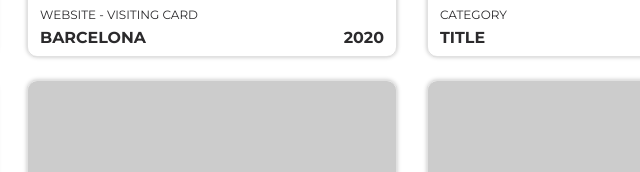
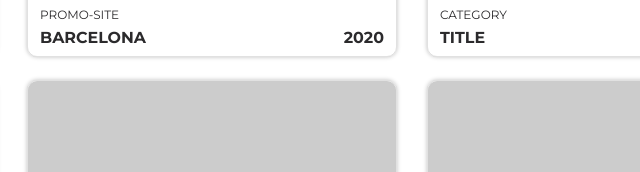
Before and after one commit to VinniPUUH/VinniPUUH.github.io, a plain HTML site: page index.html in a window 1280 px wide. Shown: the part 837-1009 px from the top of the page, 428-1068 px from the left. Drawn offline with nearby package versions, Linux system fonts and the light colour scheme; placeholder pictures from the web are drawn by us.

Commit message:
update index.html

```diff
--- a/index.html
+++ b/index.html
@@ -99,7 +99,7 @@
                     <div class="portfolio__item">
                         <img src="img/BarcaScreens/BarcaIntro.jpg" alt="" class="portfolio__photo">
                         <div class="portfolio__description">
-                            <div class="portfolio__category">website - visiting card
+                            <div class="portfolio__category">Promo-site
                             </div>
                             <div class="portfolio__text">
                                 <div class="portfolio__text-title">Barcelona</div>
```
